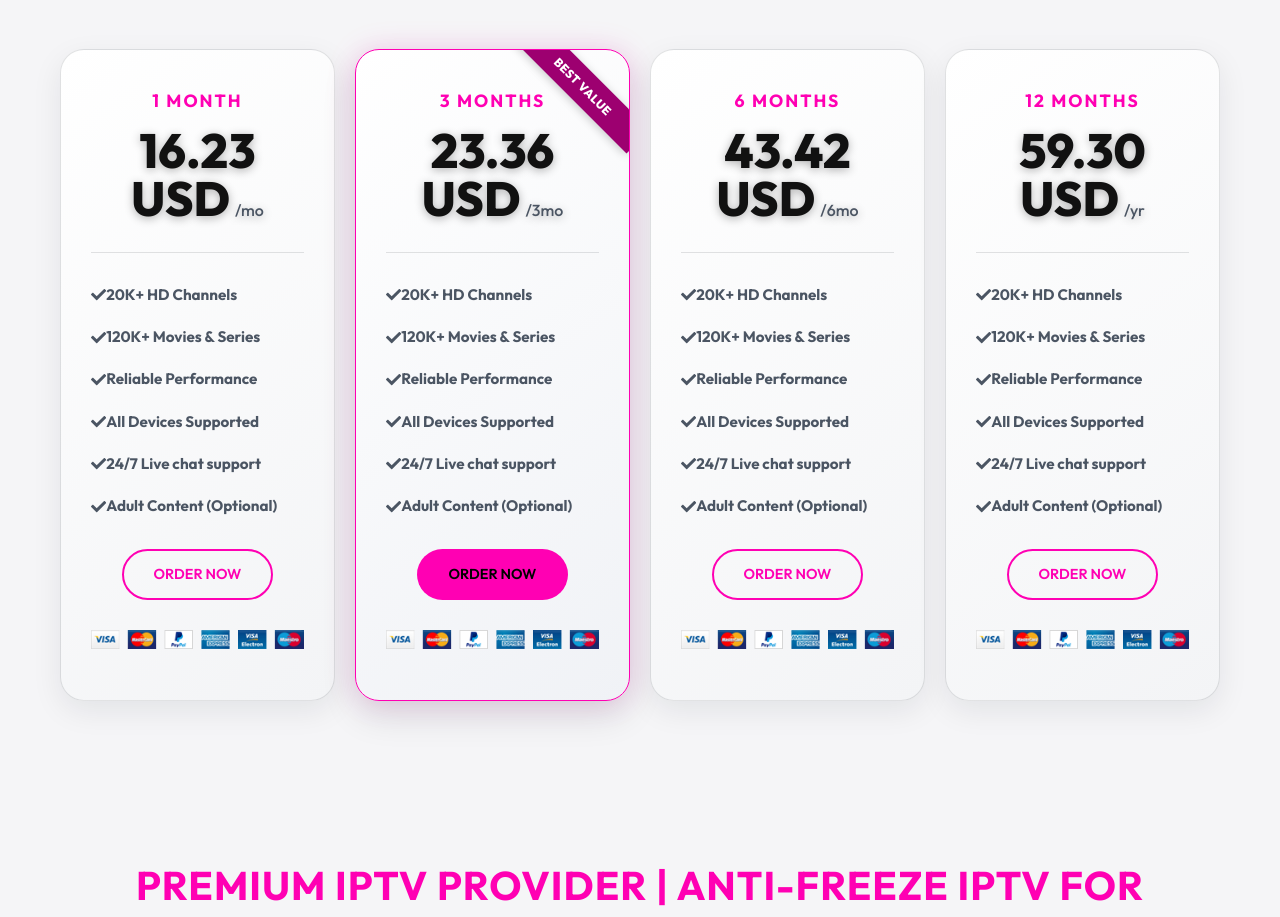
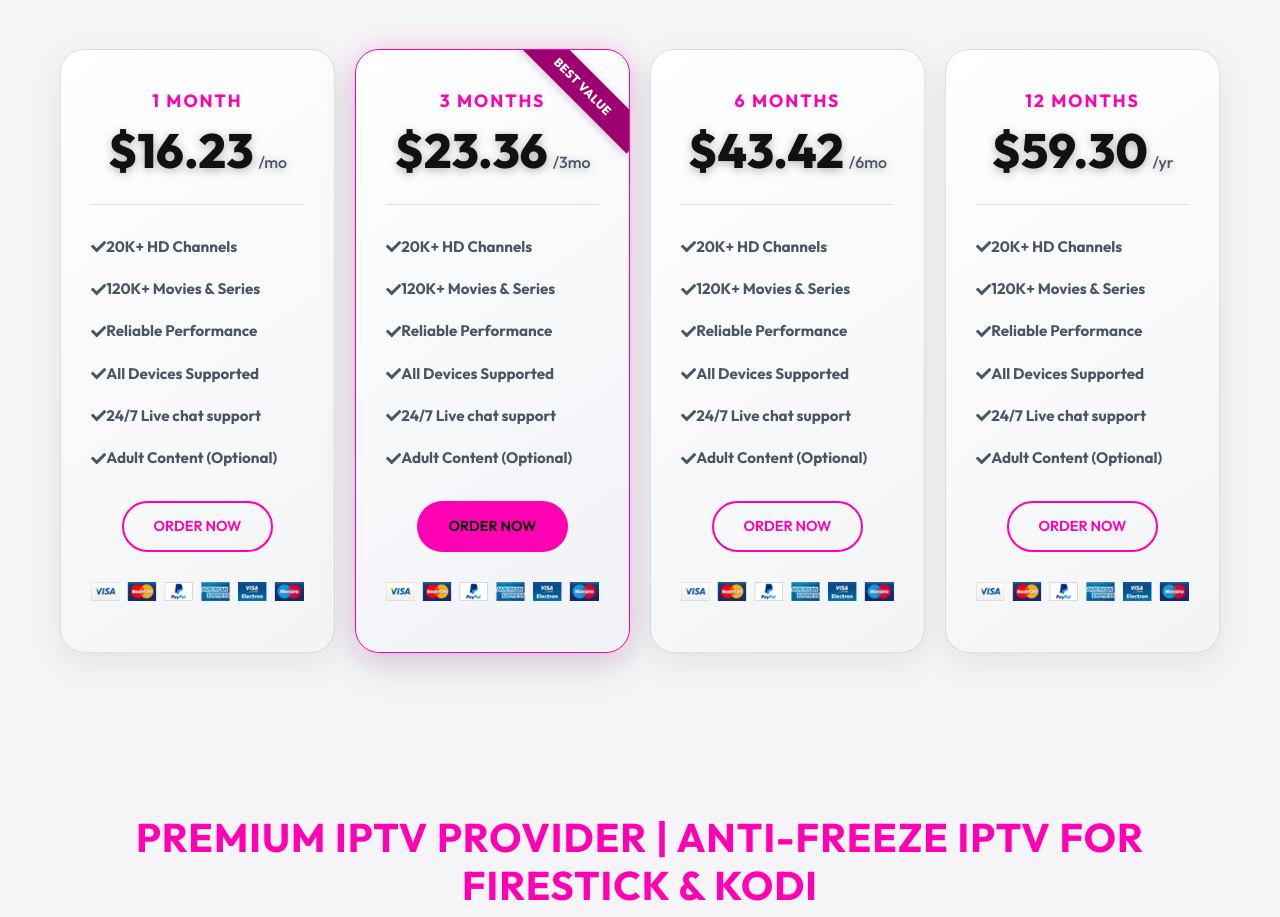
Before and after one commit to Coins4u/catchontv, a Next.js app: page / in a window 1280 px wide. Shown: the part 3445-4362 px from the top of the page. Built offline with nearby package versions, Linux system fonts and the light colour scheme.

Commit message:
Update my website content

```diff
--- a/app/page.tsx
+++ b/app/page.tsx
@@ -400,16 +400,16 @@ export default function Home() {
 
             <div id="standard-plans" className="pricing-container active">
               {[
-                { name: "1 Month", price: "16.23 USD", period: "/mo" },
+                { name: "1 Month", price: "$16.23", period: "/mo" },
                 {
                   name: "3 Months",
-                  price: "23.36 USD",
+                  price: "$23.36",
                   period: "/3mo",
                   popular: true,
                   badge: "Best Value",
                 },
-                { name: "6 Months", price: "43.42 USD", period: "/6mo" },
-                { name: "12 Months", price: "59.30 USD", period: "/yr" },
+                { name: "6 Months", price: "$43.42", period: "/6mo" },
+                { name: "12 Months", price: "$59.30", period: "/yr" },
               ].map((plan, idx) => (
                 <div
                   key={idx}
@@ -472,16 +472,16 @@ export default function Home() {
 
             <div id="premium-plans" className="pricing-container">
               {[
-                { name: "1 Month Premium", price: "29.25 USD", period: "/mo" },
+                { name: "1 Month Premium", price: "$29.25", period: "/mo" },
                 {
                   name: "3 Months Premium",
-                  price: "40.48 USD",
+                  price: "$40.48",
                   period: "/3mo",
                   popular: true,
                   badge: "Top Choice",
                 },
-                { name: "6 Months Premium", price: "54.88 USD", period: "/6mo" },
-                { name: "12 Months Premium", price: "80.41 USD", period: "/yr" },
+                { name: "6 Months Premium", price: "$54.88", period: "/6mo" },
+                { name: "12 Months Premium", price: "$80.41", period: "/yr" },
               ].map((plan, idx) => (
                 <div
                   key={idx}
```
